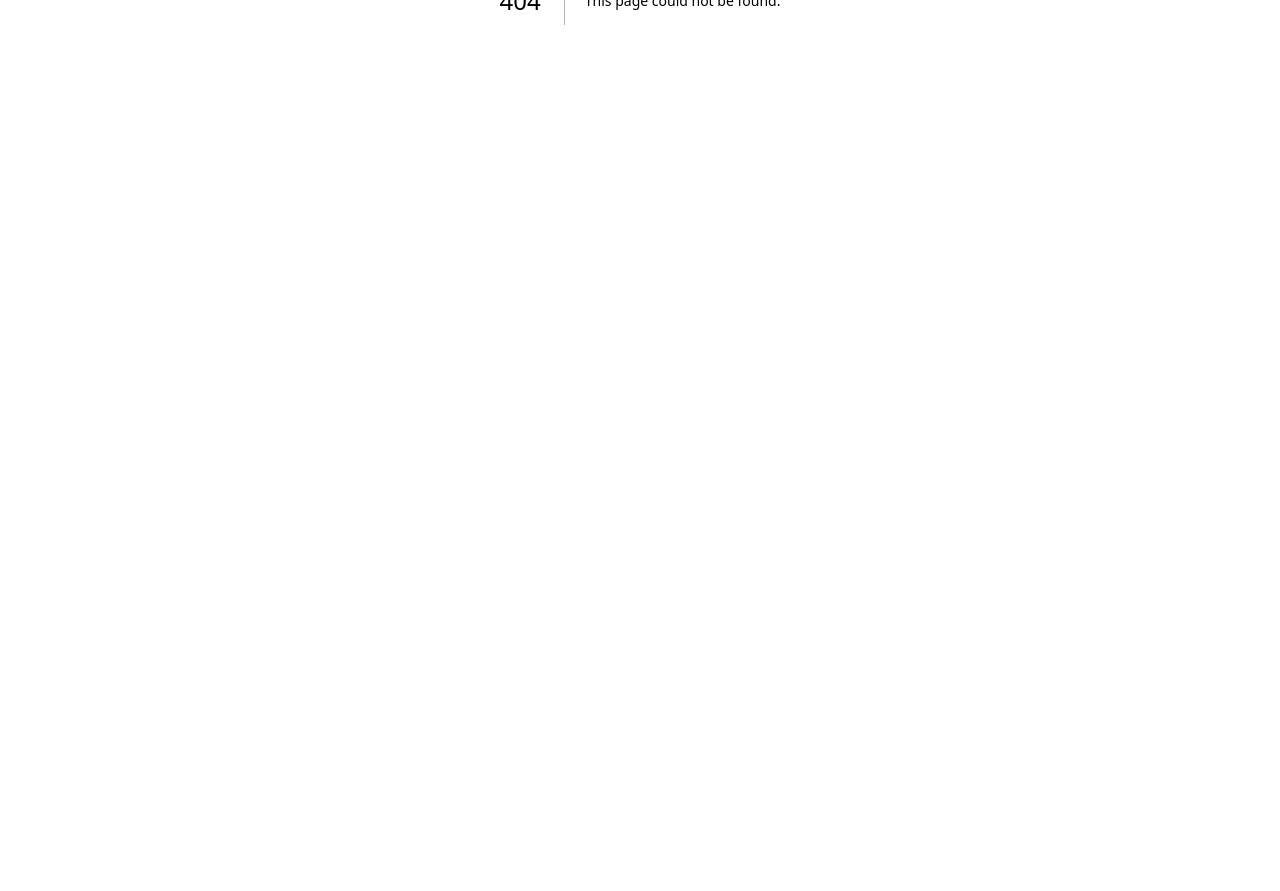
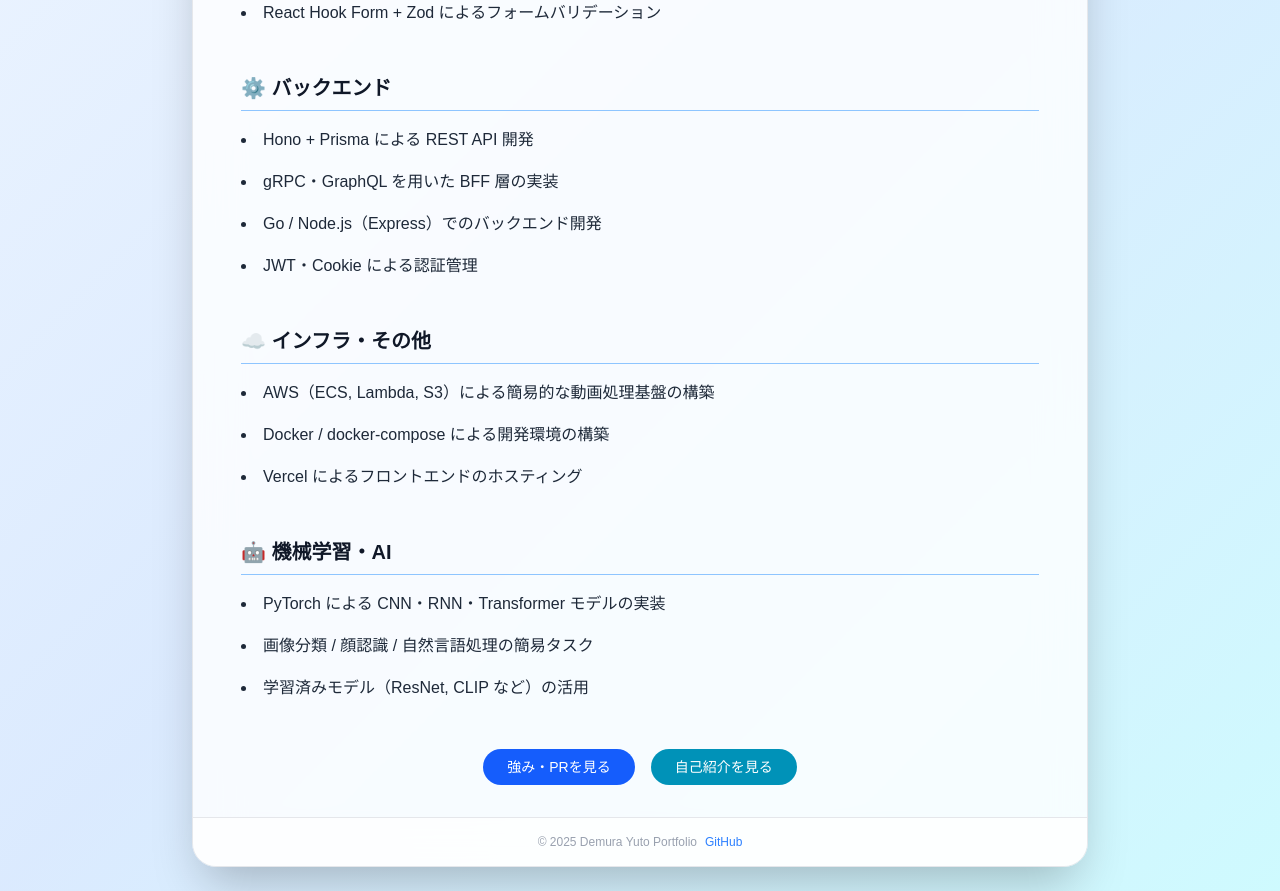
Before and after one commit to dem3860/demu.dev, a Next.js app: page /skills in a window 1280 px wide. Before the commit this address had no page. Shown: the part 400-1291 px from the top of the page. Before the commit the page ends 800 px from the top, so only its background shows below. Built offline with nearby package versions, Linux system fonts and the light colour scheme.

Commit message:
スキルページの実装

```diff
--- /dev/null
+++ b/src/app/skills/page.tsx
@@ -0,0 +1,63 @@
+import { PortfolioLayout } from "@/components/ui/PortfolioLayout";
+import { Section } from "@/components/ui/Section";
+import Link from "next/link";
+
+export default function Skills() {
+  return (
+    <PortfolioLayout
+      title="スキル・技術スタック"
+      subtitle="これまでに学んだこと・扱ったことのある技術について紹介します。"
+    >
+      <div className="flex flex-col gap-12 px-6 py-10 sm:px-12 sm:py-12">
+        <Section title="🛠 フロントエンド" borderColor="border-blue-300">
+          <ul className="space-y-4 text-gray-800 list-disc list-inside leading-relaxed text-[15px] sm:text-base">
+            <li>Next.js / React</li>
+            <li>TypeScript を用いた型安全な UI 開発</li>
+            <li>Tailwind CSS / Chakra UI によるスタイリング</li>
+            <li>React Hook Form + Zod によるフォームバリデーション</li>
+          </ul>
+        </Section>
+
+        <Section title="⚙️ バックエンド" borderColor="border-blue-300">
+          <ul className="space-y-4 text-gray-800 list-disc list-inside leading-relaxed text-[15px] sm:text-base">
+            <li>Hono + Prisma による REST API 開発</li>
+            <li>gRPC・GraphQL を用いた BFF 層の実装</li>
+            <li>Go / Node.js（Express）でのバックエンド開発</li>
+            <li>JWT・Cookie による認証管理</li>
+          </ul>
+        </Section>
+
+        <Section title="☁️ インフラ・その他" borderColor="border-blue-300">
+          <ul className="space-y-4 text-gray-800 list-disc list-inside leading-relaxed text-[15px] sm:text-base">
+            <li>AWS（ECS, Lambda, S3）による簡易的な動画処理基盤の構築</li>
+            <li>Docker / docker-compose による開発環境の構築</li>
+            <li>Vercel によるフロントエンドのホスティング</li>
+          </ul>
+        </Section>
+
+        <Section title="🤖 機械学習・AI" borderColor="border-blue-300">
+          <ul className="space-y-4 text-gray-800 list-disc list-inside leading-relaxed text-[15px] sm:text-base">
+            <li>PyTorch による CNN・RNN・Transformer モデルの実装</li>
+            <li>画像分類 / 顔認識 / 自然言語処理の簡易タスク</li>
+            <li>学習済みモデル（ResNet, CLIP など）の活用</li>
+          </ul>
+        </Section>
+      </div>
+
+      <div className="flex flex-col sm:flex-row justify-center gap-4 px-8 pb-8">
+        <Link
+          href="/pr"
+          className="px-6 py-2 bg-blue-600 hover:bg-blue-700 text-white font-medium rounded-full text-sm transition duration-200 text-center"
+        >
+          強み・PRを見る
+        </Link>
+        <Link
+          href="/s"
+          className="px-6 py-2 bg-cyan-600 hover:bg-cyan-700 text-white font-medium rounded-full text-sm transition duration-200 text-center"
+        >
+          自己紹介を見る
+        </Link>
+      </div>
+    </PortfolioLayout>
+  );
+}
```
